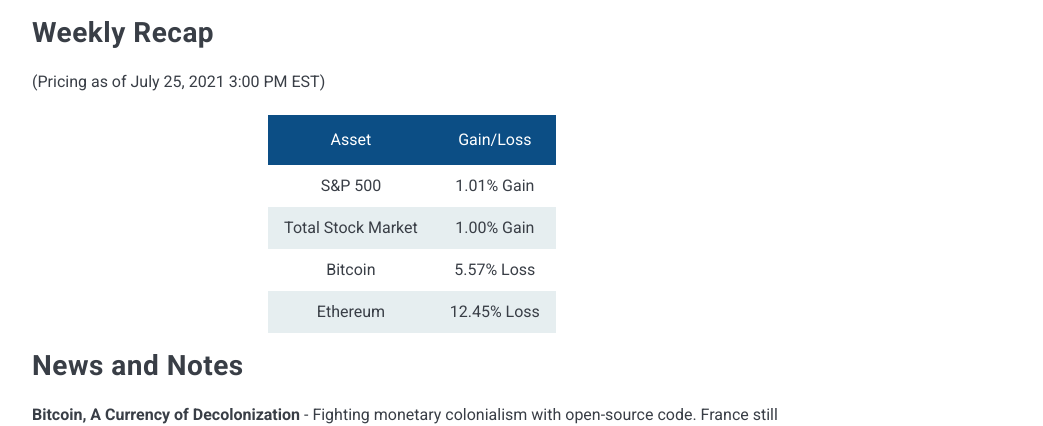
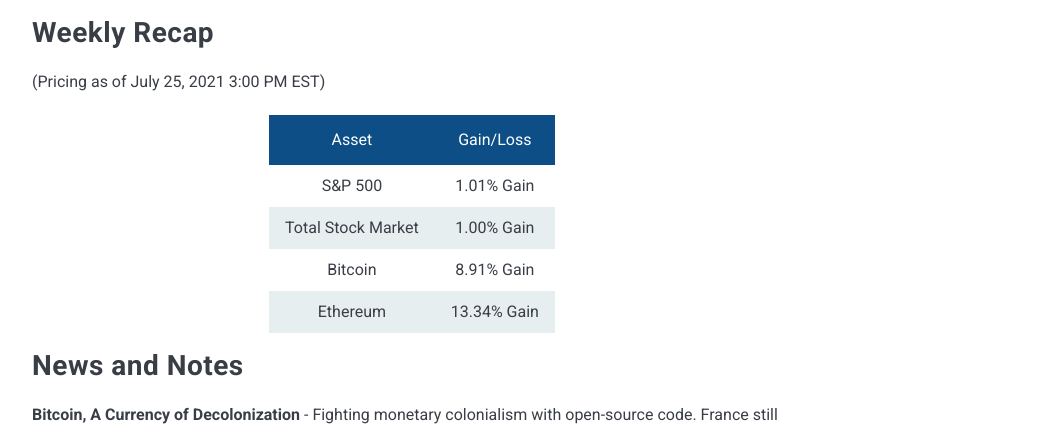
Before and after one commit to investwithcredo/investwithcredo.com, a Jekyll site: the page built from _posts/2021-07-26-credo-crunch-6.md, in a window 1280 px wide and 900 px high, scrolled down 1239 px. Shown: the top 426 px of the window, without its empty margins (228-1271 px from the left). Built offline with Jekyll 4.4.1, drawn with Linux system fonts in a browser that asks for light colours; nearby versions of some CDN libraries; a script that is not in the unit is left out.

Commit message:
Update 2021-07-26-credo-crunch-6.md

```diff
--- a/_posts/2021-07-26-credo-crunch-6.md
+++ b/_posts/2021-07-26-credo-crunch-6.md
@@ -19,8 +19,8 @@
 | :---:              | :---:      |
 | S&P 500            | 1.01% Gain |
 | Total Stock Market | 1.00% Gain |
-| Bitcoin            | 5.57% Loss |
-| Ethereum           | 12.45% Loss |
+| Bitcoin            | 8.91% Gain |
+| Ethereum           | 13.34% Gain |
 
 ## News and Notes
 
```
